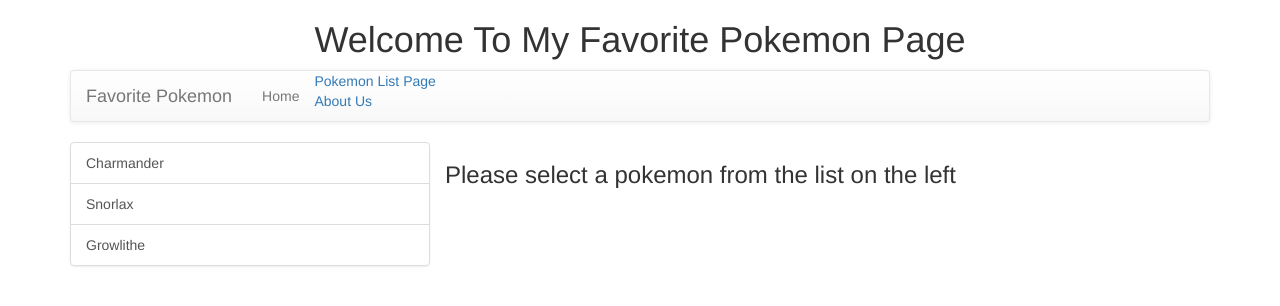
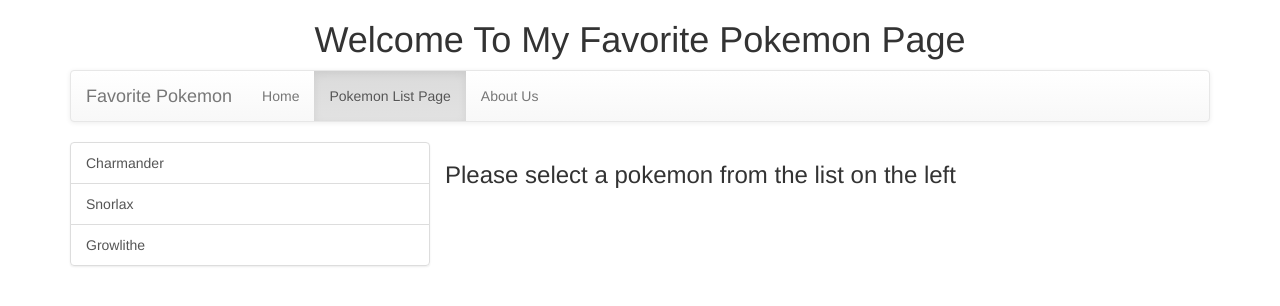
Before and after one commit to friendo9876/MI-449-SS17-740-html-multiple-pages-T_njfg, a plain HTML site: page pokemon/index.html in a window 1280 px wide. Drawn offline with nearby package versions, Linux system fonts and the light colour scheme.

Commit message:
fixed li issue

```diff
--- a/pokemon/index.html
+++ b/pokemon/index.html
@@ -20,7 +20,7 @@
         </div>
         <ul class="nav navbar-nav">
             <li><a href="..">Home</a></li>
-            <liclass="active"><a href="#">Pokemon List Page</a></li>
+            <li class="active"><a href="#">Pokemon List Page</a></li>
             <li><a href="../about">About Us</a></li>
         </ul>
       </div>
```
